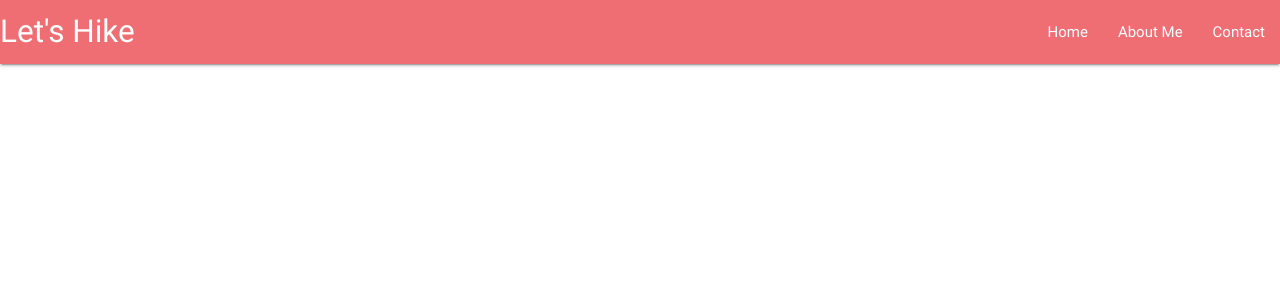
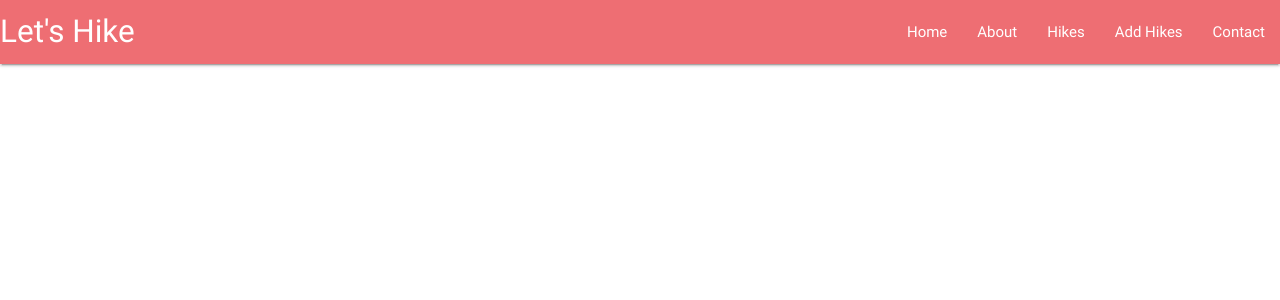
Before and after one commit to JonWil91/Lets-Hike, a Flask app: page / in a window 1280 px wide. Shown: the top 300 px of the page. Run offline with Flask 2, Linux system fonts and the light colour scheme; data that the repository does not hold is empty; some libraries are stand-ins or nearby versions.

Commit message:
Added hike and addhike html pages and routing

```diff
--- a/app.py
+++ b/app.py
@@ -18,18 +18,25 @@ app.secret_key = 'mysecret'
 mongo = PyMongo(app)
 
 @app.route('/')
-@app.route('/home_hikes')
-def home_hikes():
+@app.route('/home')
+def home():
     return render_template('home.html', hikes=mongo.db.hikes.find())
 
-@app.route('/about_me')
-def about_me():
-    return render_template('aboutme.html')
+@app.route('/about')
+def about():
+    return render_template('about.html')
+
+@app.route('/hikes')
+def hikes():
+    return render_template('hikes.html')
+
+@app.route('/addhikes')
+def addhikes():
+    return render_template('addhikes.html')
 
 @app.route('/contact')
 def contact():
     return render_template('contact.html')
-
 
 if __name__ == '__main__':
     app.run(host=os.environ.get('IP'),
--- a/templates/profile.html
+++ b/templates/about.html
@@ -1,7 +1,8 @@
 {% extends 'base.html' %}
 {% block content %}
 
-<h1>Profile</h1>
+<h1>About</h1>
+
 
 
 {% endblock %}
--- a/templates/aboutme.html
+++ b/templates/addhikes.html
@@ -1,8 +1,7 @@
 {% extends 'base.html' %}
 {% block content %}
 
-<h1>About me</h1>
-
+<h1>Add Hikes</h1>
 
 
 {% endblock %}
--- a/templates/base.html
+++ b/templates/base.html
@@ -16,10 +16,12 @@
 	<header>
 		<nav>
 			<div class="nav-wrapper">
-				<a href="{{url_for('home_hikes')}}" class="brand-logo">Let's Hike</a>
+				<a href="{{url_for('home')}}" class="brand-logo">Let's Hike</a>
 				<ul id="nav-mobile" class="right hide-on-med-and-down">
-					<li><a href="{{url_for('home_hikes')}}">Home</a></li>
-					<li><a href="{{url_for('about_me')}}">About Me</a></li>
+					<li><a href="{{url_for('home')}}">Home</a></li>
+					<li><a href="{{url_for('about')}}">About</a></li>
+                    <li><a href="{{url_for('hikes')}}">Hikes</a></li>
+                    <li><a href="{{url_for('addhikes')}}">Add Hikes</a></li>
 					<li><a href="{{url_for('contact')}}">Contact</a></li>
 				</ul>
 			</div>
```
Also changed, not shown: templates/hikes.html (added, +7 -0 lines).
